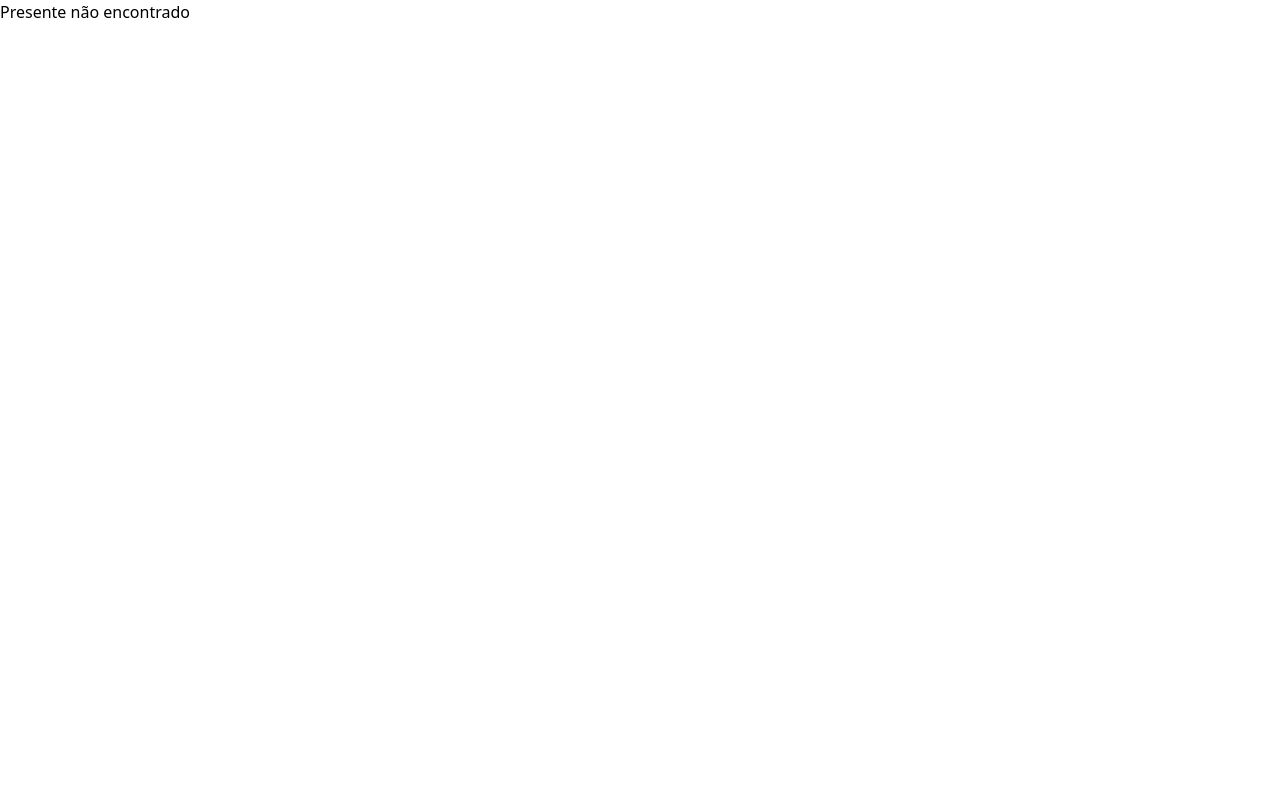
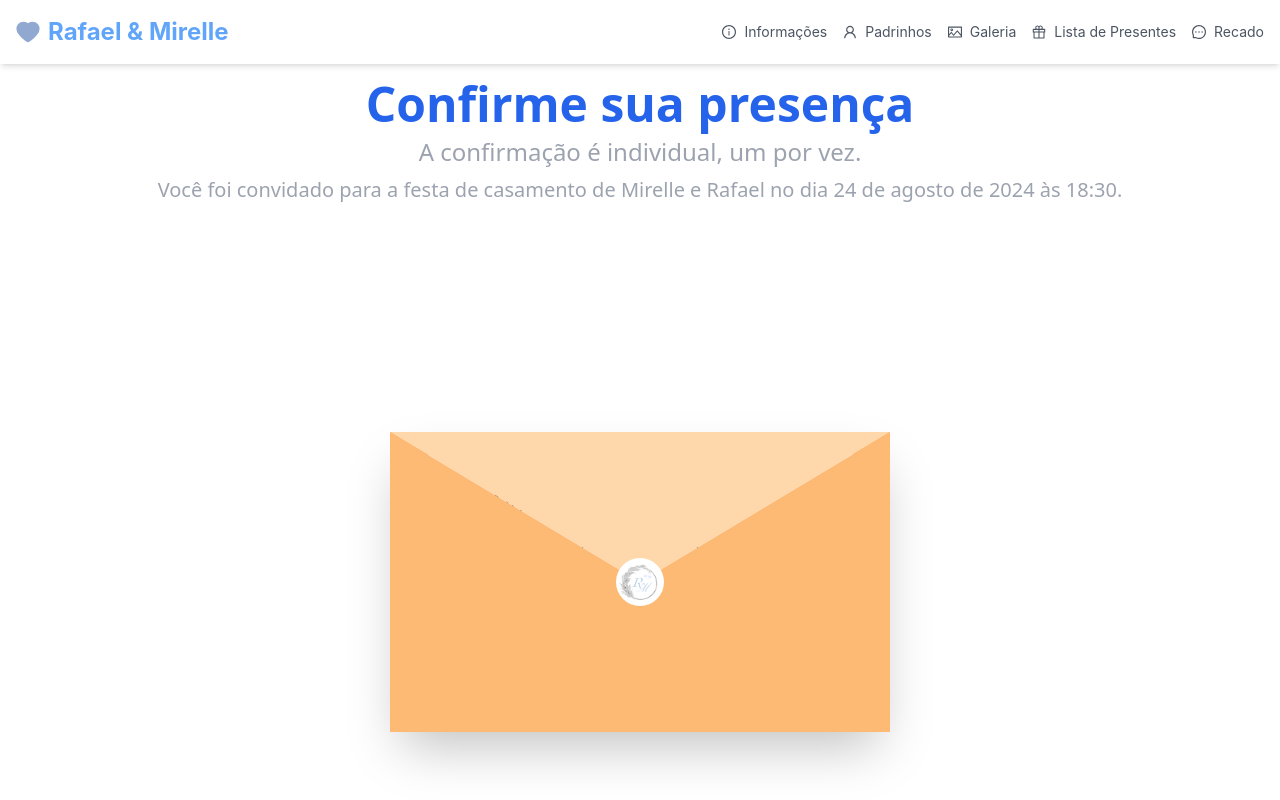
Before and after one commit to rafael-campos/SiteCasamento, a Next.js app: page /confirmados in a window 1280 px wide. Built offline with nearby package versions, Linux system fonts and the light colour scheme.

Commit message:
confirmacao 2

```diff
--- /dev/null
+++ b/pages/confirmados.tsx
@@ -0,0 +1,11 @@
+import ConfirmarPresenca from "@/components/ConfirmarPresenca";
+import Navbar from "@/components/Navbar";
+
+export default function Presenca(){
+    return(
+        <div>
+            <Navbar/>
+            <ConfirmarPresenca/>
+        </div>
+    )
+}
```
